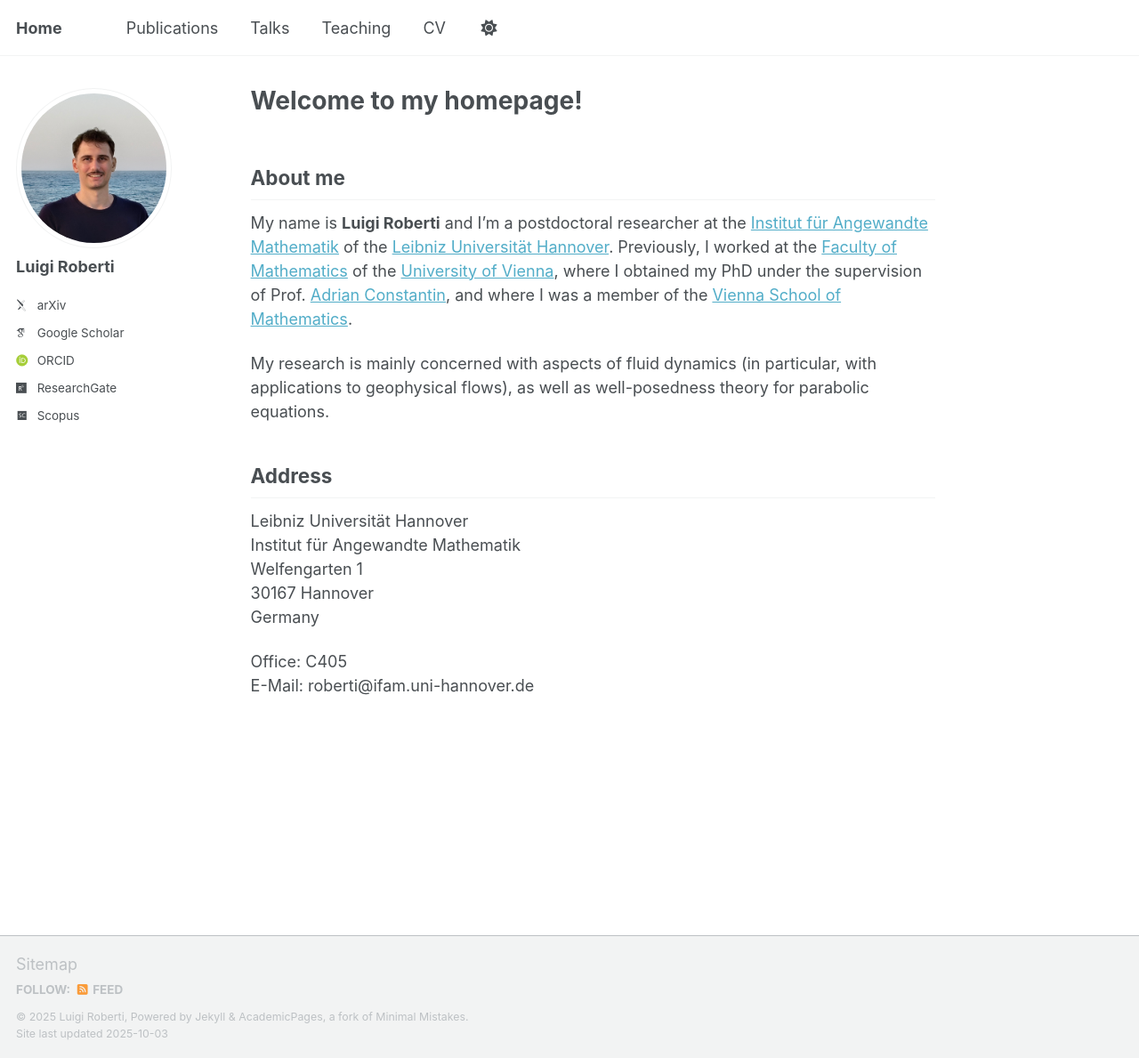
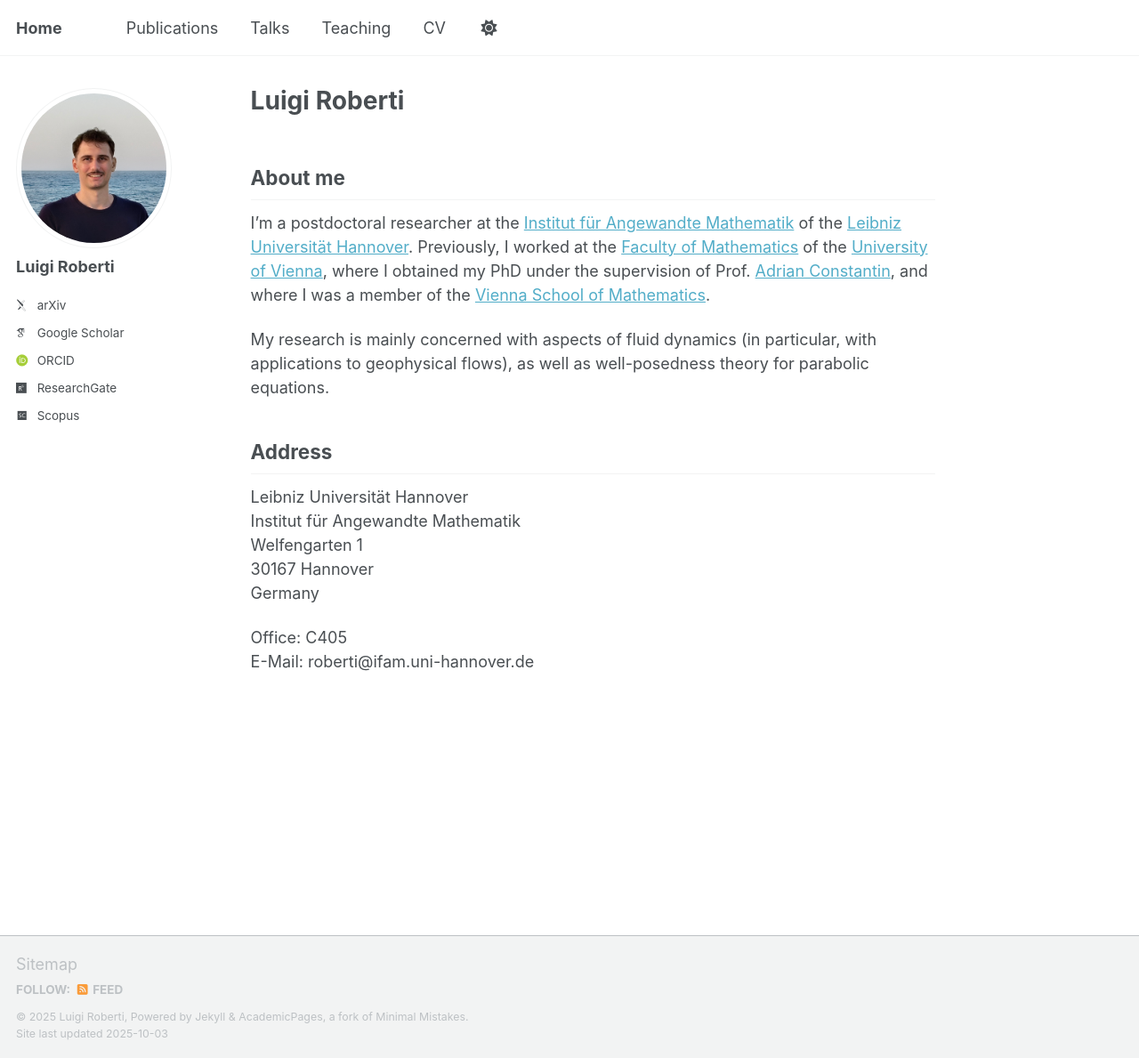
Before and after one commit to luigi-roberti/luigi-roberti.github.io, a Jekyll site: the page built from _pages/about.md, in a window 1280 px wide and 1189 px high. Shown: the whole window at 89% size. Built offline with Jekyll 4.4.1, drawn with Linux system fonts in a browser that asks for light colours; some web fonts are replaced; a script that is not in the unit is left out.

Commit message:
Update about.md

```diff
--- a/_pages/about.md
+++ b/_pages/about.md
@@ -1,6 +1,6 @@
 ---
 permalink: /
-title: "Welcome to my homepage!"
+title: "Luigi Roberti"
 author_profile: true
 redirect_from:
   - /about/
@@ -9,7 +9,7 @@ redirect_from:
 
 About me
 ------
-My name is <b>Luigi Roberti</b> and I'm a postdoctoral researcher at the [Institut für Angewandte Mathematik](https://www.ifam.uni-hannover.de/de/) of the [Leibniz Universität Hannover](https://www.uni-hannover.de/de/). Previously, I worked at the [Faculty of Mathematics](https://mathematik.univie.ac.at/) of the [University of Vienna](https://www.univie.ac.at/), where I obtained my PhD under the supervision of Prof. [Adrian Constantin](https://ucrisportal.univie.ac.at/en/persons/adrian-constantin), and where I was a member of the [Vienna School of Mathematics](https://www.vsmath.at/).
+I'm a postdoctoral researcher at the [Institut für Angewandte Mathematik](https://www.ifam.uni-hannover.de/de/) of the [Leibniz Universität Hannover](https://www.uni-hannover.de/de/). Previously, I worked at the [Faculty of Mathematics](https://mathematik.univie.ac.at/) of the [University of Vienna](https://www.univie.ac.at/), where I obtained my PhD under the supervision of Prof. [Adrian Constantin](https://ucrisportal.univie.ac.at/en/persons/adrian-constantin), and where I was a member of the [Vienna School of Mathematics](https://www.vsmath.at/).
 
 My research is mainly concerned with aspects of fluid dynamics (in particular, with applications to geophysical flows), as well as well-posedness theory for parabolic equations.
 
```
